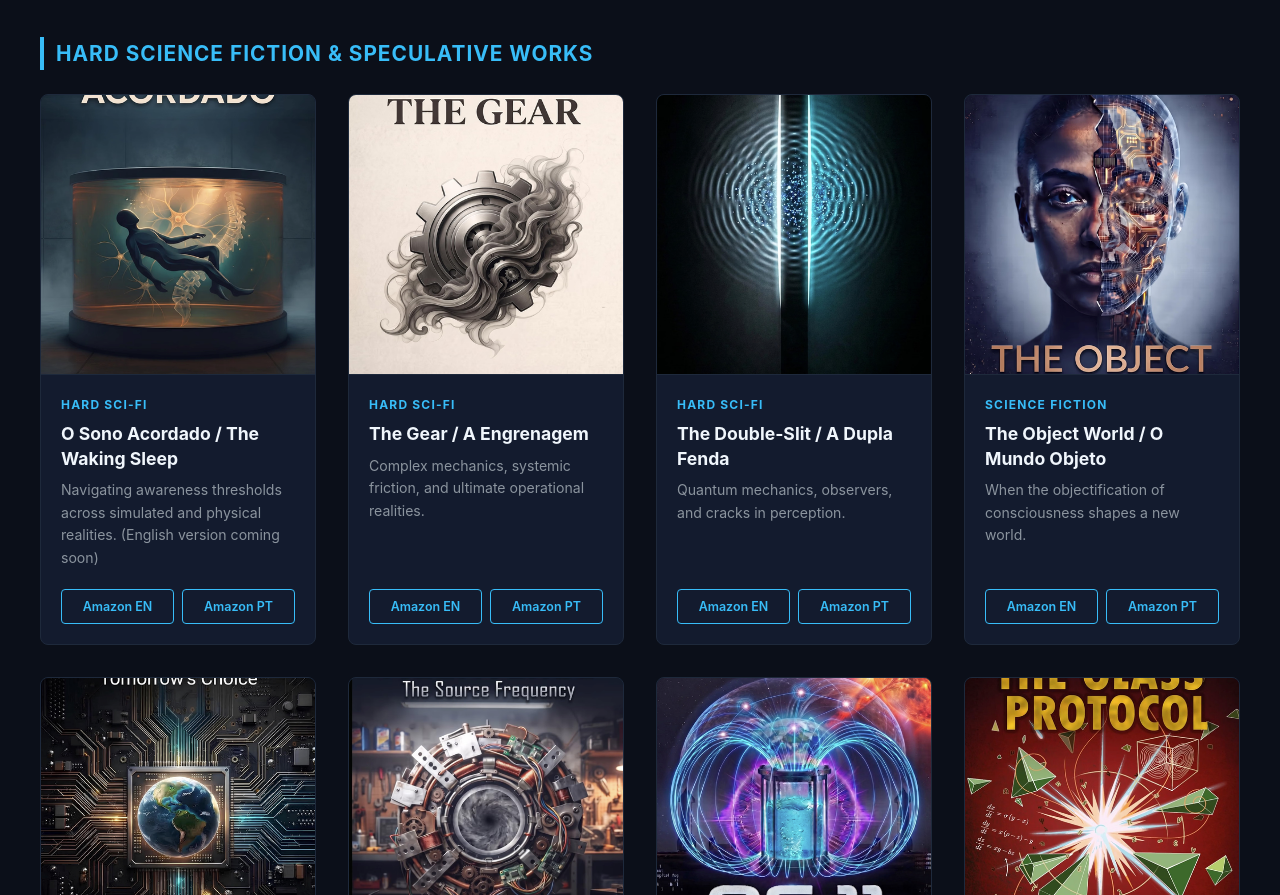
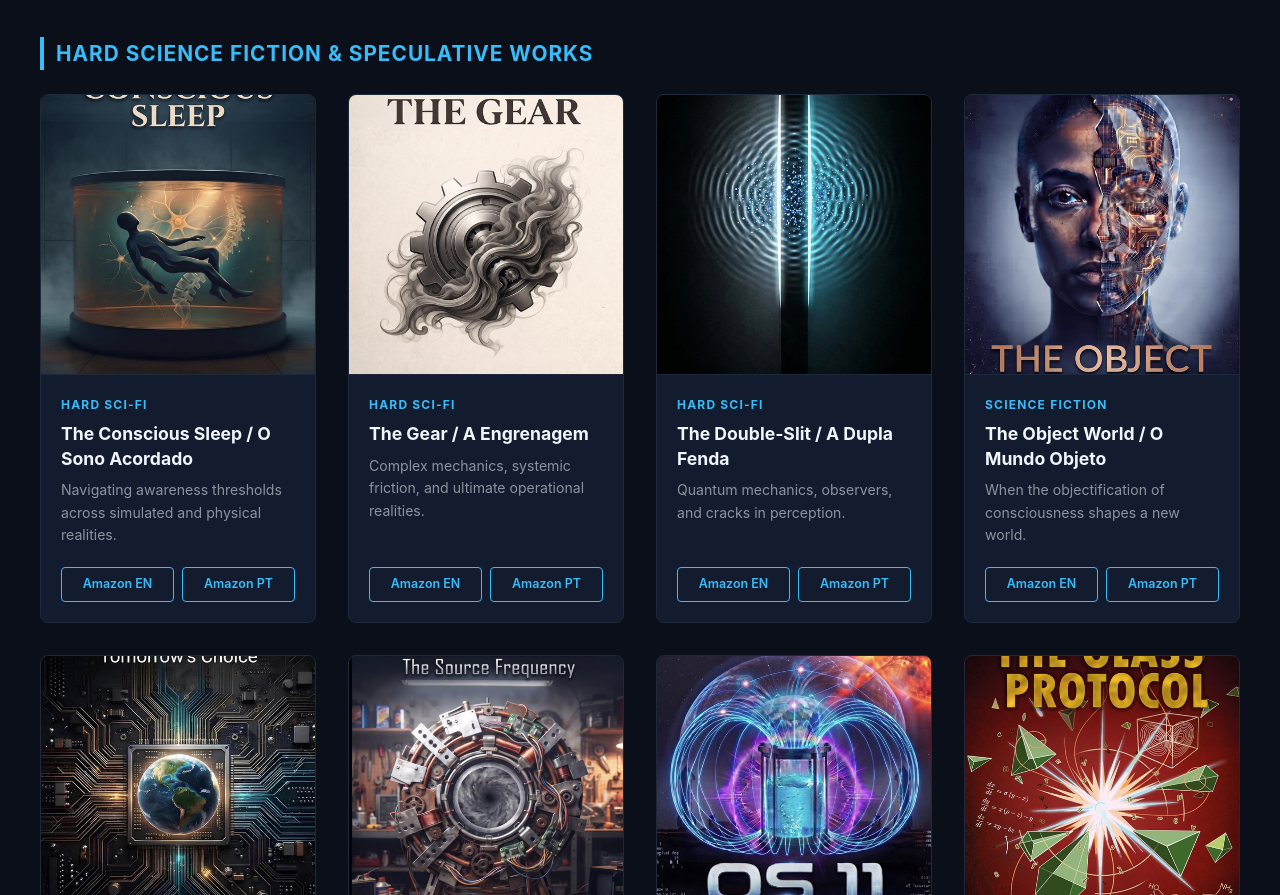
Before and after one commit to mcchelicopter-tech/mcchelicopter-tech.github.io, a plain HTML site: page index.html in a window 1280 px wide. Shown: the part 950-1845 px from the top of the page. Drawn offline with Linux system fonts and the light colour scheme.

Commit message:
Update Conscious Sleep cover and EN link

```diff
--- a/index.html
+++ b/index.html
@@ -328,20 +328,18 @@
             <h3 class="category-title lang-pt">Hard Science Fiction & Obras Especulativas</h3>
             <div class="books-grid">
 
-                <!-- 0. O Sono Acordado / The Waking Sleep -->
+               <!-- 0. O Sono Acordado / The Conscious Sleep -->
                 <div class="book-card">
-                    <!-- Ajustado para usar a mesma capa enquanto a versão EN não é lançada -->
-                    <img src="o_sono_acordado.png" alt="O Sono Acordado" class="book-cover-img dynamic-cover" data-en="o_sono_acordado.png" data-pt="o_sono_acordado.png">
+                    <img src="the_conscious_sleep.png" alt="The Conscious Sleep / O Sono Acordado" class="book-cover-img dynamic-cover" data-en="the_conscious_sleep.png" data-pt="o_sono_acordado.png">
                     <div class="book-info">
                         <div>
                             <div class="book-category">Hard Sci-Fi</div>
-                            <h4>O Sono Acordado / The Waking Sleep</h4>
-                            <p class="lang-en">Navigating awareness thresholds across simulated and physical realities. (English version coming soon)</p>
+                            <h4>The Conscious Sleep / O Sono Acordado</h4>
+                            <p class="lang-en">Navigating awareness thresholds across simulated and physical realities.</p>
                             <p class="lang-pt">Navegando pelos limiares da consciência entre realidades simuladas e físicas.</p>
                         </div>
                         <div class="btn-group">
-                            <!-- Quando lançar a versão EN, basta trocar o link do Amazon EN -->
-                            <a href="https://a.co/d/0gbkM2gL" target="_blank" class="btn">Amazon EN</a>
+                            <a href="https://a.co/d/01hyFK4F" target="_blank" class="btn">Amazon EN</a>
                             <a href="https://a.co/d/0gbkM2gL" target="_blank" class="btn">Amazon PT</a>
                         </div>
                     </div>
```
Also changed, not shown: the_conscious_sleep.png (added).
